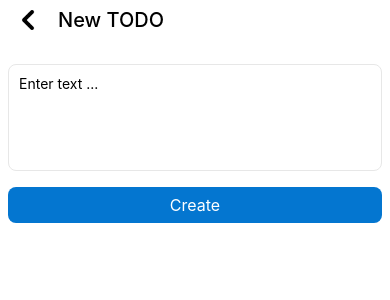
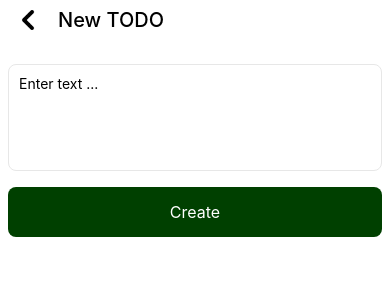
Before and after one commit to ankurch95/TodoAppMVVM, a React Native app: screen /NewTodo in a window 390 px wide. Shown: the top 300 px of the page. Built offline with nearby package versions, Linux system fonts and the light colour scheme.

Commit message:
Creating a TODO list with MVVM

```diff
--- a/src/components/Button.tsx
+++ b/src/components/Button.tsx
@@ -20,7 +20,7 @@ const Button = (props: ButtonProps) => {
 
 const styles = StyleSheet.create({
     btn: {
-        padding: 8,
+        paddingVertical: 15,
         borderRadius: 8,
         backgroundColor: '#0476D0',
         alignItems: 'center',
--- a/src/screens/HomeTodoScreen.tsx
+++ b/src/screens/HomeTodoScreen.tsx
@@ -39,11 +39,11 @@ const HomeTodoScreen = () => {
 const styles = StyleSheet.create({
   container: {
     flex: 1,
-    backgroundColor: '#fff'
+    backgroundColor: '#FFFFFF'
   },
   background: {
     flex: 1,
-    backgroundColor: '#fff',
+    backgroundColor: '#FFFFFF',
     paddingVertical: 8,
     paddingHorizontal: 8,
   },
@@ -64,7 +64,7 @@ const styles = StyleSheet.create({
     fontSize: 16,
     fontWeight: '400',
     paddingHorizontal: 8,
-    color:'#fff'
+    color:'#FFFFFF'
   },
   todoList: {
     marginVertical: 24,
--- a/src/screens/NewTodoScreen.tsx
+++ b/src/screens/NewTodoScreen.tsx
@@ -28,7 +28,7 @@ const NewTodoScreen = () => {
             onChangeText={(text: string) => onChangeText(text)}
           />
           <Button
-            backgroundColor='#0476D0'
+            backgroundColor='#004000'
             title='Create'
             onPress={() => onClickCreate()} />
         </View>
--- a/src/screens/UpdateTodoScreen.tsx
+++ b/src/screens/UpdateTodoScreen.tsx
@@ -34,15 +34,20 @@ const UpdateTodoScreen = (props: UpdateTodoScreenProps) => {
             onChangeText={(text: string) => onChangeText(text)}
           />
 
+          <View style={{ flexDirection: 'row' }}>
+            <View style={{ flex: 1,marginRight:5 }}>
               <Button
-            backgroundColor='#0476D0'
+                backgroundColor='#004000'
                 title='Update'
                 onPress={() => onClickUpdate()} />
-
+            </View>
+            <View style={{ flex: 1,marginLeft:5 }}>
               <Button
                 backgroundColor='#D00410'
                 title='Delete'
                 onPress={() => onClickDelete()} />
+            </View>
+          </View>
         </View>
       </View>
     </SafeAreaView>
@@ -52,11 +57,11 @@ const UpdateTodoScreen = (props: UpdateTodoScreenProps) => {
 const styles = StyleSheet.create({
   container: {
     flex: 1,
-    backgroundColor: '#fff'
+    backgroundColor: '#FFFFFF'
   },
   background: {
     flex: 1,
-    backgroundColor: '#fff',
+    backgroundColor: '#FFFFFF',
     paddingVertical: 8,
     paddingHorizontal: 8,
   },
--- a/src/view-controllers/useHomeTodoController.ts
+++ b/src/view-controllers/useHomeTodoController.ts
@@ -1,5 +1,4 @@
 import {useNavigation} from '@react-navigation/native';
-import {useEffect} from 'react';
 import {TodoItemType} from '../types/genericTypes';
 import useTodoViewModel from '../view-models/useTodoViewModel';
 import {screenMap} from '../navigation/screenMap';
@@ -7,11 +6,6 @@ import {screenMap} from '../navigation/screenMap';
 const useHomeTodoController = () => {
   const navigation = useNavigation();
   const {todos, fetchingTodos} = useTodoViewModel();
-
-  useEffect(() => {
-    // fetchTodos();
-    // eslint-disable-next-line react-hooks/exhaustive-deps
-  }, []);
 
   const onPressTodoItem = (todoItem: TodoItemType) => {
     navigation.navigate(screenMap.UpdateTodo, {todoItem});
--- a/src/view-models/useTodoViewModel.ts
+++ b/src/view-models/useTodoViewModel.ts
@@ -1,6 +1,5 @@
 import {useSelector, useDispatch} from 'react-redux';
 import {TodoAction} from '../store/todoSlice';
-
 import {StoreType, TodoStateType} from '../types/stateTypes';
 
 const useTodoViewModel = () => {
```
Lines whose indentation alone changed are shown as unchanged.
